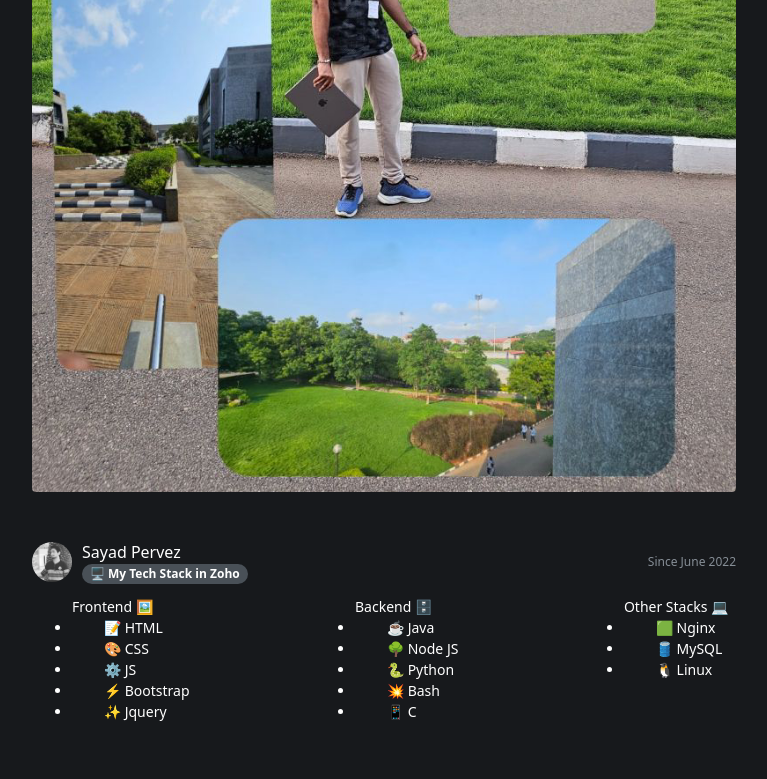
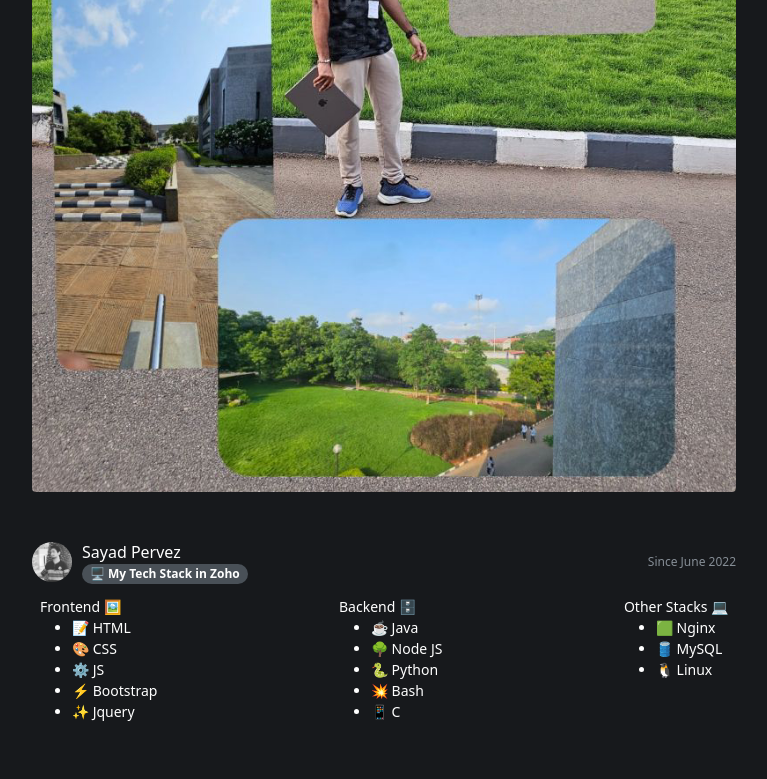
Before and after one commit to SayadPervez/Portfolio2025, a plain HTML site: page index.html in a window 1280 px wide. Shown: the part 4047-4826 px from the top of the page, without its empty margins (256-1023 px from the left). Drawn offline with nearby package versions, Linux system fonts and the light colour scheme.

Commit message:
indent fix

```diff
--- a/index.html
+++ b/index.html
@@ -199,7 +199,7 @@
             }
 
             .no_indent{
-                text-indent: 0;
+                text-indent: 0 !important;
             }
 
             .article > .article_description a{
```
